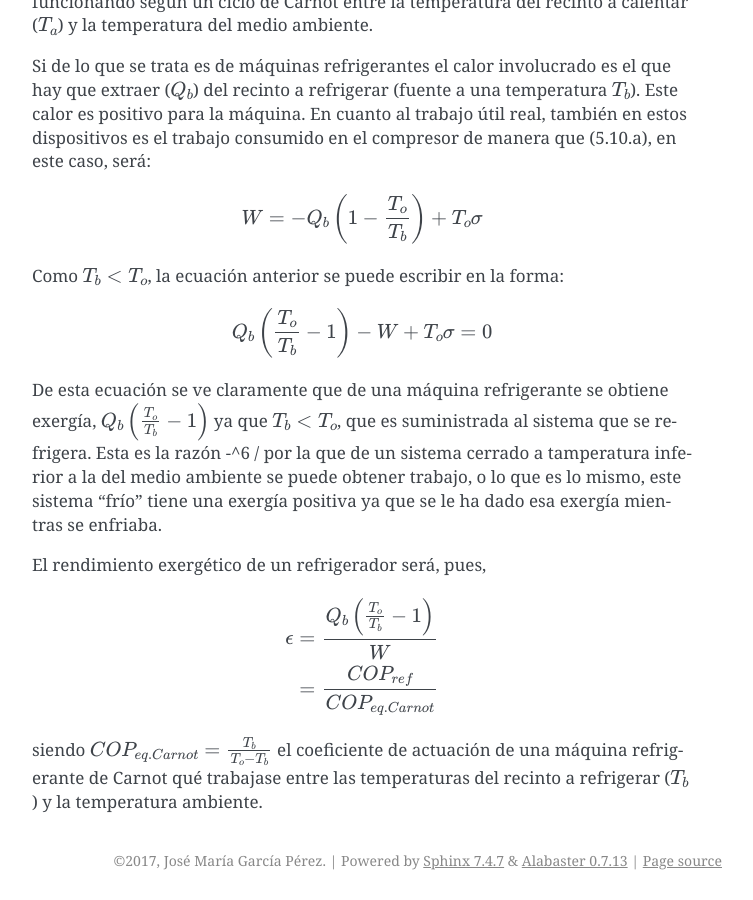
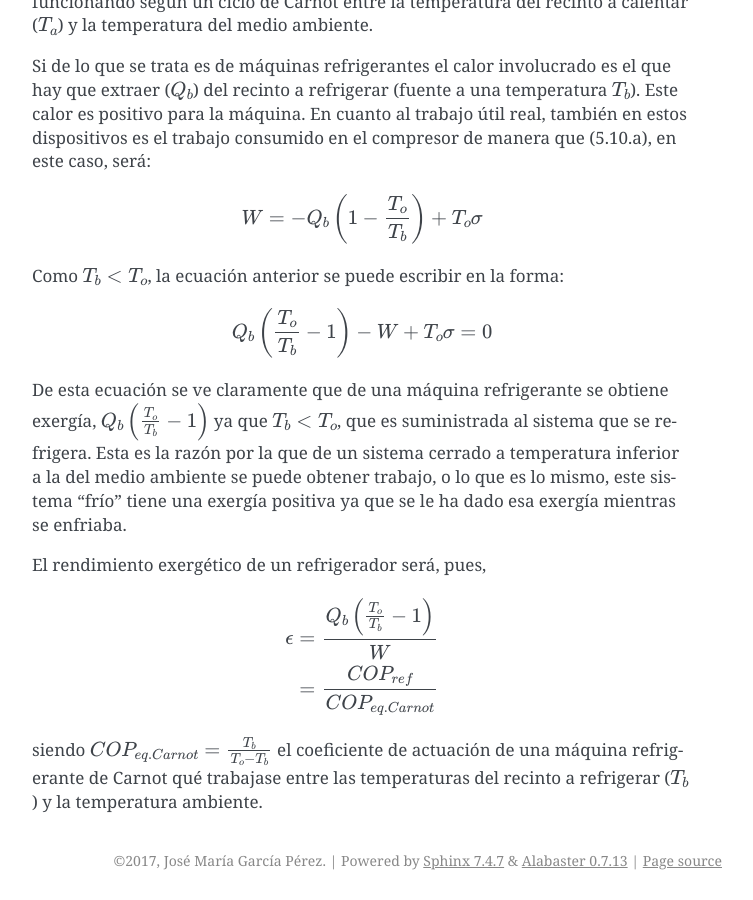
Before and after one commit to mantielero/termodinamica, a Sphinx documentation site: the page built from source/exergia_procesos_ciclicos.rst, in a window 1280 px wide and 900 px high, scrolled down 1800 px. Shown: the whole window, without its empty margins (388-1141 px from the left). Built offline with Sphinx 7.4.7, drawn with Linux system fonts in a browser that asks for light colours; pages that are not in the unit, such as notebooks, are missing from menus.

Commit message:
Update exergia_procesos_ciclicos.rst

```diff
--- a/source/exergia_procesos_ciclicos.rst
+++ b/source/exergia_procesos_ciclicos.rst
@@ -69,8 +69,7 @@ Como :math:`T_b<T_o`,  la ecuación anterior se puede escribir en la forma:
 
    Q_b \left( \frac{T_o}{T_b} -1 \right) -W + T_o \sigma = 0
 
-De esta ecuación se ve claramente que de una máquina refrigerante se obtiene exergía, :math:`Q_b\left( \frac{T_o}{T_b} -1 \right)` ya que :math:`T_b<T_o`, que es suministrada al sistema que se refrigera. Esta es la razón -^6 /
-por la que de un sistema cerrado a tamperatura inferior a la del medio ambiente se puede obtener trabajo, o lo que es lo mismo, este sistema "frío" tiene una exergía positiva ya que se le ha dado esa exergía mientras se enfriaba.
+De esta ecuación se ve claramente que de una máquina refrigerante se obtiene exergía, :math:`Q_b\left( \frac{T_o}{T_b} -1 \right)` ya que :math:`T_b<T_o`, que es suministrada al sistema que se refrigera. Esta es la razón por la que de un sistema cerrado a temperatura inferior a la del medio ambiente se puede obtener trabajo, o lo que es lo mismo, este sistema "frío" tiene una exergía positiva ya que se le ha dado esa exergía mientras se enfriaba.
 
 El rendimiento exergético de un refrigerador será, pues,
 
```
